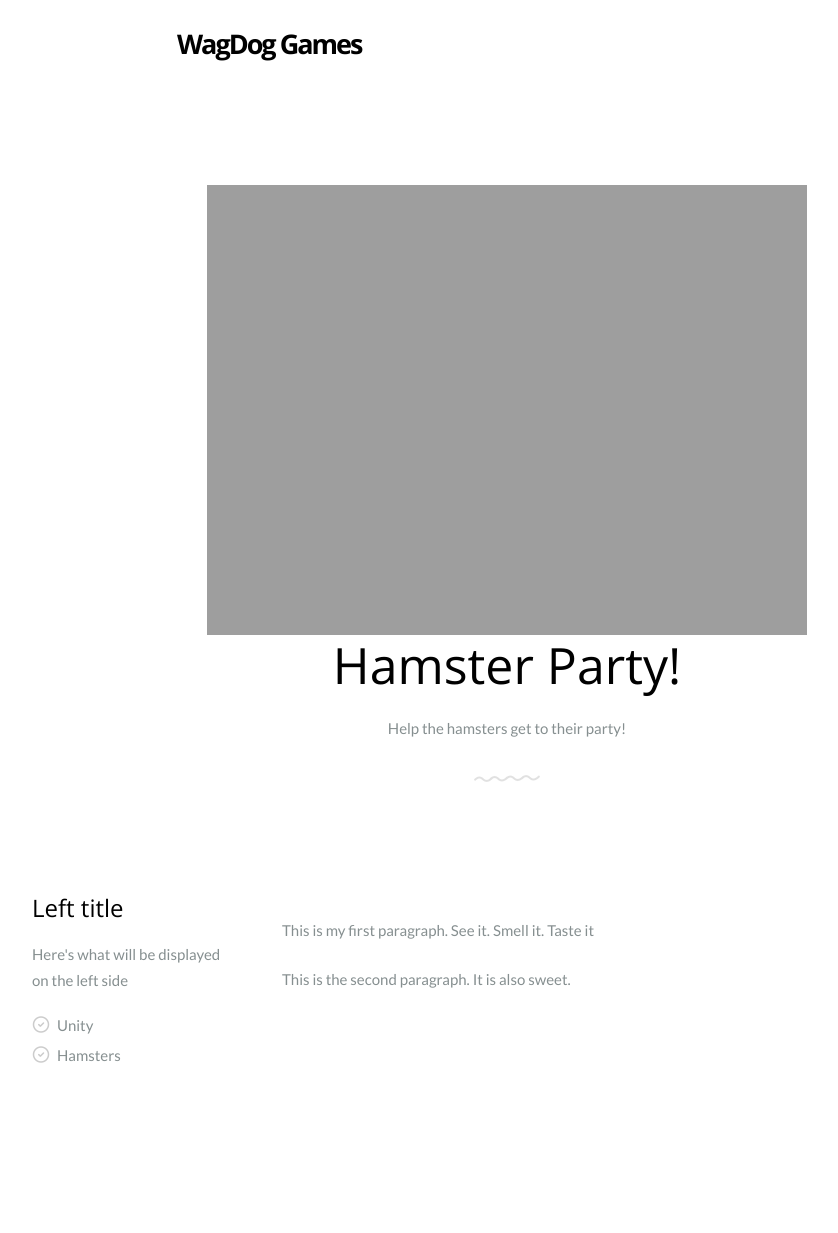
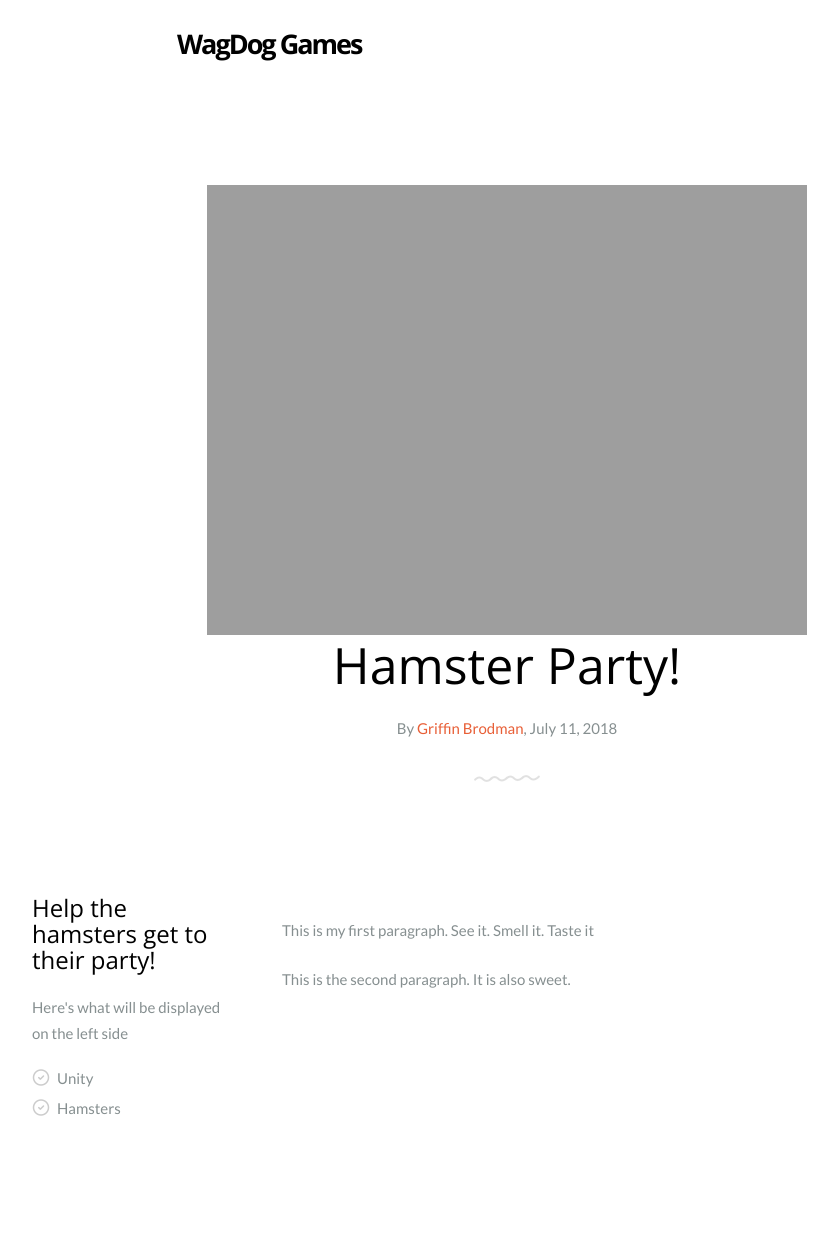
Before and after one commit to GriffinBrodman/WagDogGames.github.io, a Jekyll site: the page built from _posts/2018-07-11-hamster-party.md, in a window 1280 px wide. Shown: the whole page, without its empty margins (133-971 px from the left). Built offline with Jekyll 4.4.1, drawn with Linux system fonts in a browser that asks for light colours; nearby versions of some CDN libraries; some web fonts are replaced; library files that are not in the unit come from our copies; comment, search, counter and statistics services are not loaded; before the commit the page ends 1180 px from its top, so only the background shows below that.

Commit message:
added author stuff, converted from description, tried to make tags not hyperlinks

```diff
--- a/_layouts/blog_post.html
+++ b/_layouts/blog_post.html
@@ -9,7 +9,7 @@ layout: blog_entry
                     <div class="col-md-8 col-md-offset-2">
                         <img class="post-photo" src="{{site.url}}/img/{{page.postimage}}">
                         <h1 class="intro-lead">{{ page.title }}</h1>
-                        <p class="">{{ page.shortdescription }}</p>
+                        <p class="">By <a href="page.authorlink">{{ page.authorname }}</a>, {{ page.date | date: '%B %d, %Y' }}</p>
                         <img src="{{site.url}}/blog/img/separator.png">
                     </div>
                 </div>
--- a/_layouts/blog_section.html
+++ b/_layouts/blog_section.html
@@ -21,10 +21,10 @@ layout: default
                             <strong>Tags:</strong>
                             {% for tag in post.tags %}
                                 {% if forloop.last %}
-                                <a href="#">{{ tag }}</a>
+                                <a>{{ tag }}</a>
                                 {% endif %}
                                 {% if forloop.last == false %}
-                                <a href="#">{{ tag }}</a>,
+                                <a>{{ tag }}</a>,
                                 {% endif %}
                             {% endfor %}
                         </div>
--- a/_layouts/default.html
+++ b/_layouts/default.html
@@ -27,10 +27,9 @@
 				</div>
 			    <nav id="navbar-1" class="navbar item-nav navbar-right">
 				    <ul>
-				        <li><a href="#">Home</a></li>
-				        <li><a href="#">About</a></li>
-				        <li><a href="#">Our Projects</a></li>
+				        <li><a href="#">About Us</a></li>
 				        <li><a href="#">Contact</a></li>
+				        <li><a href="#">Blog</a></li>
 				    </ul>
 				</nav>
 			</header>
--- a/_posts/2018-07-11-hamster-party.md
+++ b/_posts/2018-07-11-hamster-party.md
@@ -2,12 +2,13 @@
 title: Hamster Party!
 layout: blog_post
 description: Come check out our new game! Hamster party is a game about helping the hamsters get back to the party, bringing fun party surprises with them!
-shortdescription: Help the hamsters get to their party!
-leftsidetitle: Left title
+leftsidetitle: Help the hamsters get to their party!
 leftside: Here's what will be displayed on the left side
 tags: Unity Hamsters
 postimage: hamster_post.jpg
 previewimage: hamster_post.jpg
+authorlink: https://twitter.com/GriffinBrodman
+authorname: Griffin Brodman
 ---
 
 This is my first paragraph. See it. Smell it. Taste it
```
Also changed, not shown: _posts/2018-07-15-portal_shader_graph.md (+3 -2 lines).
